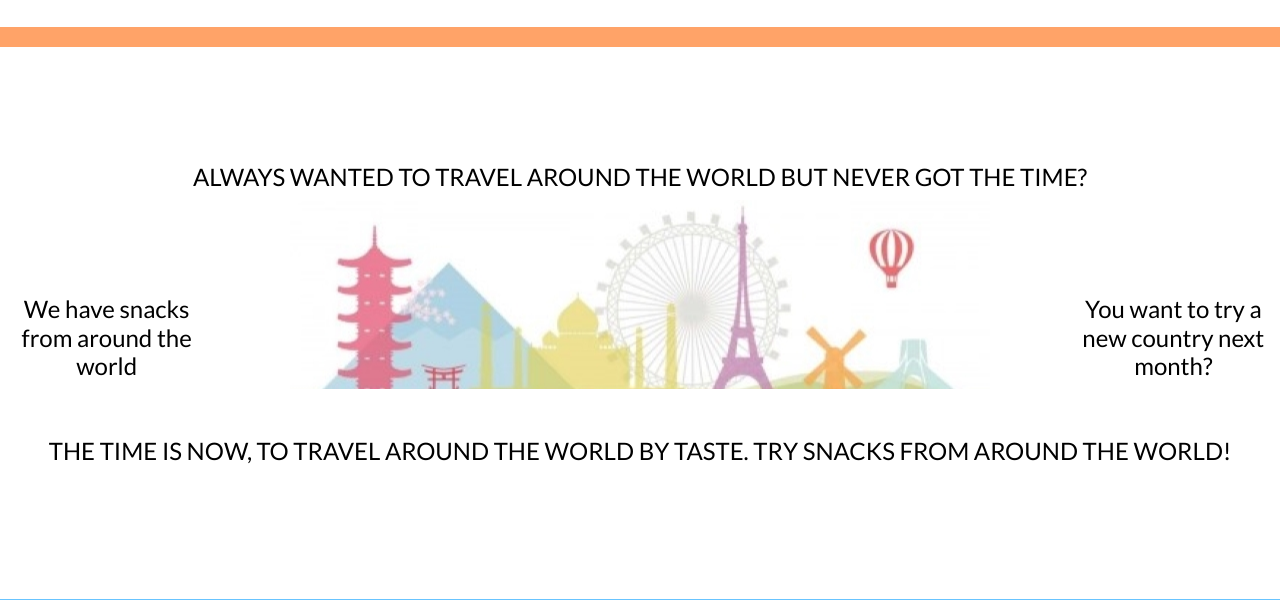
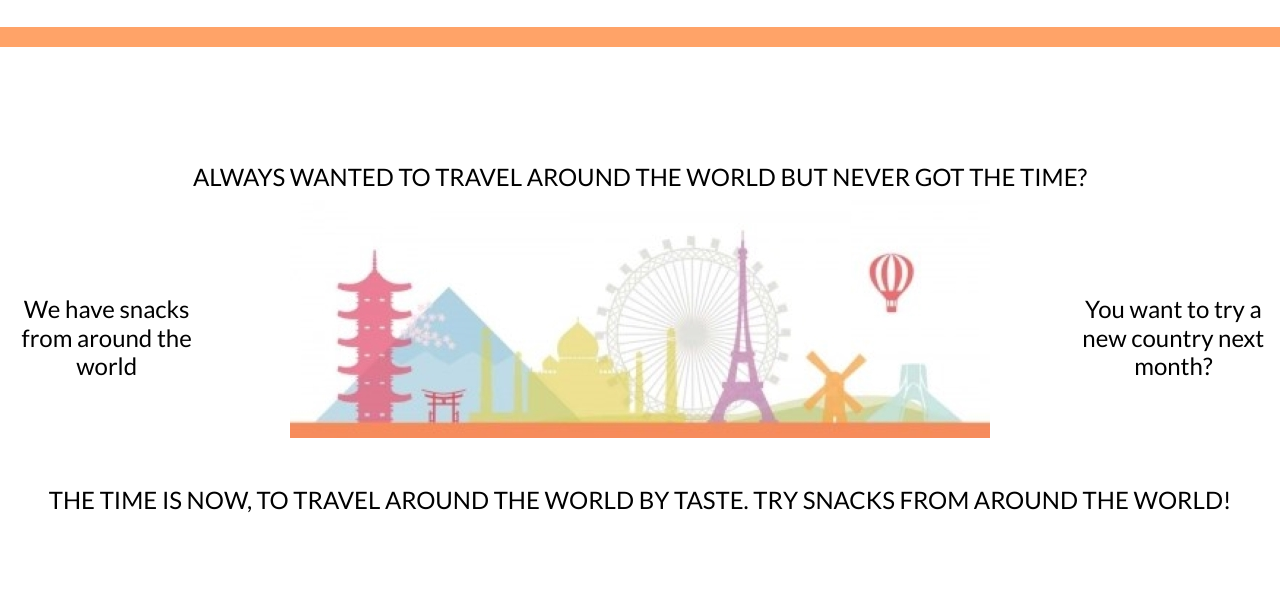
Before and after one commit to ceciliabinck/taste-world-snacks, a Django app: page / in a window 1280 px wide. Shown: the part 61-661 px from the top of the page. Run offline with Django 3.2, Linux system fonts and the light colour scheme; some libraries are stand-ins or nearby versions.

Commit message:
Corrected hight main image on large screens

```diff
--- a/home/templates/home/index.html
+++ b/home/templates/home/index.html
@@ -18,7 +18,7 @@
                 We have snacks from around the world
             </h4>
         </div>
-        <div class="col-md-8 sm-block sm-none"></div>
+        <div class="col-md-8 sm-block secret sm-none"></div>
         <div class="col-sm-6 col-md-2 intro-text right">
             <h4 class="text-black text-center">
                 You want to try a new country next month?
--- a/static/css/base.css
+++ b/static/css/base.css
@@ -382,6 +382,9 @@ hr {
         height: 300px;
     }
 
+    .secret {
+        height: 238px;
+    }
     .intro-text.left {
         padding: 0;
         padding-top: 95px;
```
